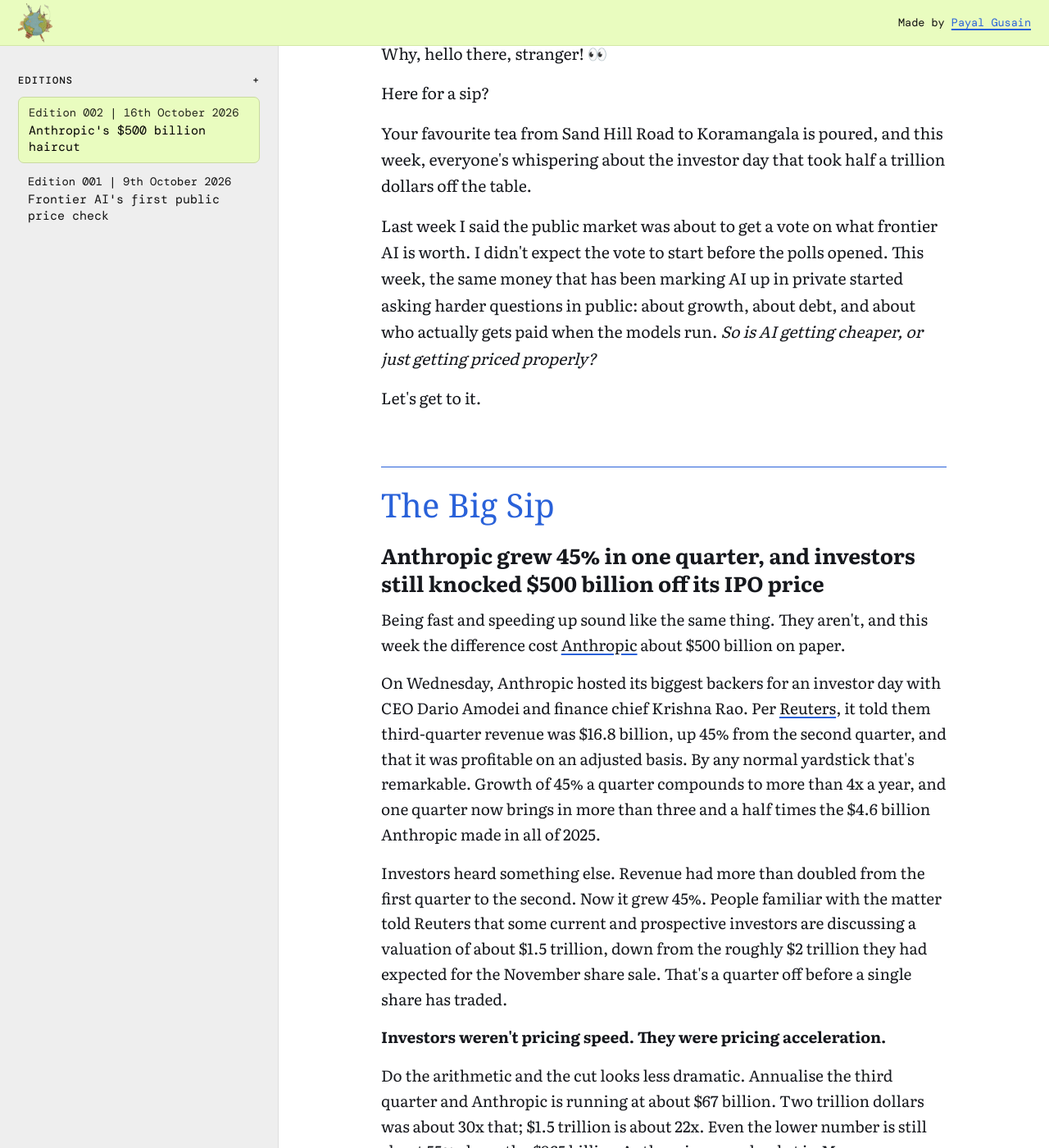
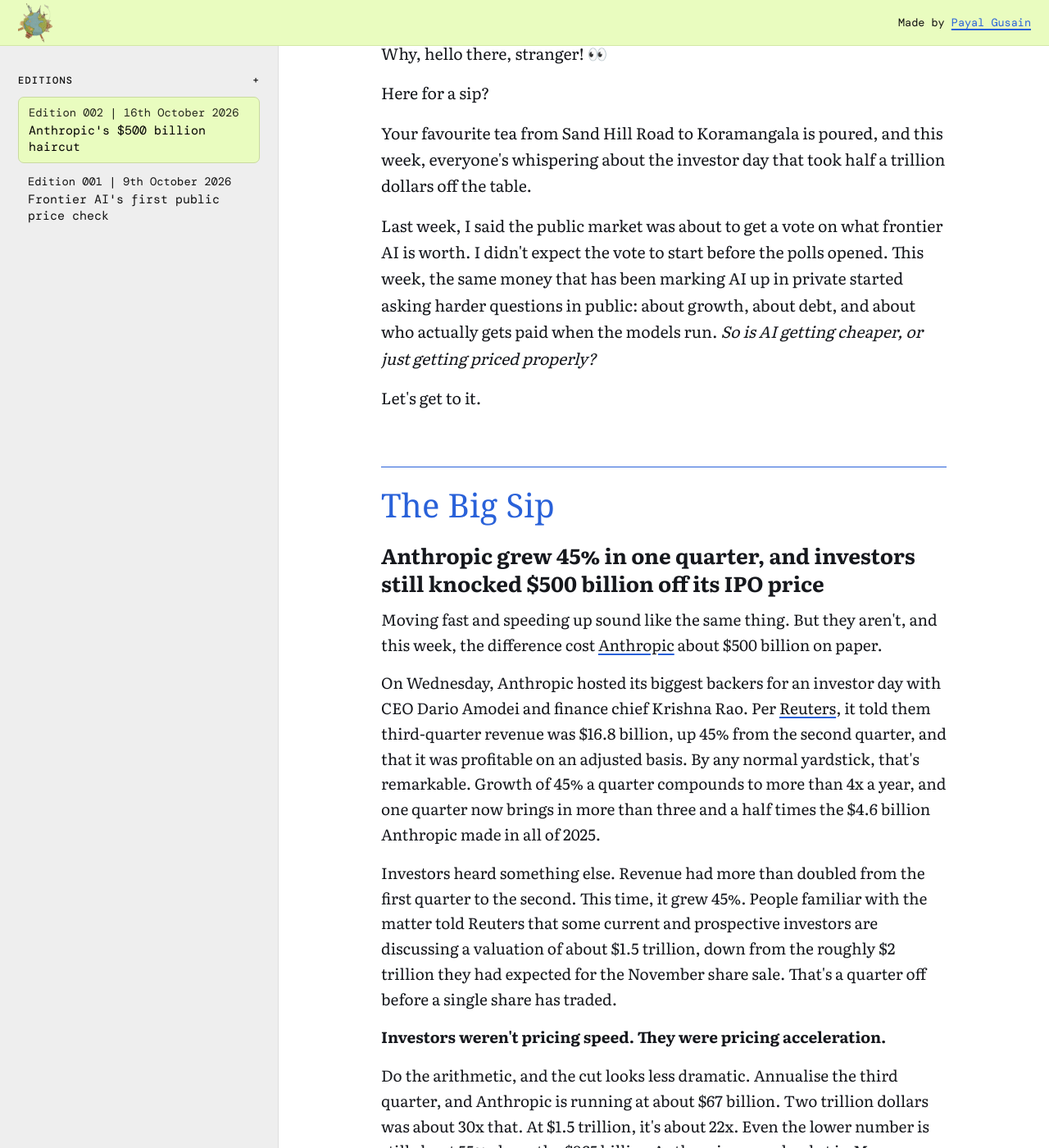
Before and after one commit to pgwrites/keeping-up-with-the-capital, a Jekyll site: the page built from _posts/2026-10-16-anthropic-ipo-haircut-zetwerk.md, in a window 1280 px wide and 1400 px high, scrolled down 538 px. Shown: the whole window at 82% size. Built offline with Jekyll 4.4.1, drawn with Linux system fonts in a browser that asks for light colours; some web fonts are replaced; some of the changed text lies outside the part shown.

Commit message:
Edition 002: punctuation pass; STYLE.md: add sourcing-voice and punctuation rules
Co-Authored-By: Claude Opus 5.5 <noreply@anthropic.com>
Claude-Session: https://claude.ai/code/session_019yddCmAbBGRort8Ve7bfPc

```diff
--- a/_posts/2026-10-16-anthropic-ipo-haircut-zetwerk.md
+++ b/_posts/2026-10-16-anthropic-ipo-haircut-zetwerk.md
@@ -15,7 +15,7 @@ Here for a sip?
 
 Your favourite tea from Sand Hill Road to Koramangala is poured, and this week, everyone's whispering about the investor day that took half a trillion dollars off the table.
 
-Last week I said the public market was about to get a vote on what frontier AI is worth. I didn't expect the vote to start before the polls opened. This week, the same money that has been marking AI up in private started asking harder questions in public: about growth, about debt, and about who actually gets paid when the models run. *So is AI getting cheaper, or just getting priced properly?*
+Last week, I said the public market was about to get a vote on what frontier AI is worth. I didn't expect the vote to start before the polls opened. This week, the same money that has been marking AI up in private started asking harder questions in public: about growth, about debt, and about who actually gets paid when the models run. *So is AI getting cheaper, or just getting priced properly?*
 
 Let's get to it.
 
@@ -26,15 +26,15 @@ Let's get to it.
 # Anthropic grew 45% in one quarter, and investors still knocked $500 billion off its IPO price
 {: .take}
 
-Being fast and speeding up sound like the same thing. They aren't, and this week the difference cost [Anthropic](https://www.anthropic.com/) about $500 billion on paper.
+Moving fast and speeding up sound like the same thing. But they aren't, and this week, the difference cost [Anthropic](https://www.anthropic.com/) about $500 billion on paper.
 
-On Wednesday, Anthropic hosted its biggest backers for an investor day with CEO Dario Amodei and finance chief Krishna Rao. Per [Reuters](https://wtvbam.com/2026/10/15/exclusive-investors-temper-anthropic-ipo-valuation-expectations-over-revenue-growth-slowdown-sources-say/), it told them third-quarter revenue was $16.8 billion, up 45% from the second quarter, and that it was profitable on an adjusted basis. By any normal yardstick that's remarkable. Growth of 45% a quarter compounds to more than 4x a year, and one quarter now brings in more than three and a half times the $4.6 billion Anthropic made in all of 2025.
+On Wednesday, Anthropic hosted its biggest backers for an investor day with CEO Dario Amodei and finance chief Krishna Rao. Per [Reuters](https://wtvbam.com/2026/10/15/exclusive-investors-temper-anthropic-ipo-valuation-expectations-over-revenue-growth-slowdown-sources-say/), it told them third-quarter revenue was $16.8 billion, up 45% from the second quarter, and that it was profitable on an adjusted basis. By any normal yardstick, that's remarkable. Growth of 45% a quarter compounds to more than 4x a year, and one quarter now brings in more than three and a half times the $4.6 billion Anthropic made in all of 2025.
 
-Investors heard something else. Revenue had more than doubled from the first quarter to the second. Now it grew 45%. People familiar with the matter told Reuters that some current and prospective investors are discussing a valuation of about $1.5 trillion, down from the roughly $2 trillion they had expected for the November share sale. That's a quarter off before a single share has traded.
+Investors heard something else. Revenue had more than doubled from the first quarter to the second. This time, it grew 45%. People familiar with the matter told Reuters that some current and prospective investors are discussing a valuation of about $1.5 trillion, down from the roughly $2 trillion they had expected for the November share sale. That's a quarter off before a single share has traded.
 
 **Investors weren't pricing speed. They were pricing acceleration.**
 
-Do the arithmetic and the cut looks less dramatic. Annualise the third quarter and Anthropic is running at about $67 billion. Two trillion dollars was about 30x that; $1.5 trillion is about 22x. Even the lower number is still about 55% above the [$965 billion](https://finance.yahoo.com/technology/ai/articles/two-exit-doors-anthropic-2-051103937.html) Anthropic was valued at in May.
+Do the arithmetic, and the cut looks less dramatic. Annualise the third quarter, and Anthropic is running at about $67 billion. Two trillion dollars was about 30x that. At $1.5 trillion, it's about 22x. Even the lower number is still about 55% above the [$965 billion](https://finance.yahoo.com/technology/ai/articles/two-exit-doors-anthropic-2-051103937.html) Anthropic was valued at in May.
 
 The mood around it didn't help. US chip stocks lost [$1.64 trillion over six sessions](https://www.aol.com/articles/us-chip-stocks-set-wipe-135038000.html) before Thursday, which Reuters put down to bets on an interest-rate hike and worries about the cost of the AI build-out. A week earlier, the Financial Times reported that OpenAI's annualised revenue was [about $50 billion, not the $70 billion](https://finance.yahoo.com/technology/article/anthropic-q3-revenue-climbs-to-168-billion-report-221619202.html) investors had been working with.
 
@@ -64,13 +64,13 @@ The bull case for the landlord is real. Evan Schlossman of Neostellar Capital, a
 
 ### Siemens, AMD, Intel and Hitachi are writing the cheques for AI's physical bottlenecks
 
-On the same Wednesday, three startups fixing three different physical limits on AI raised money, and in each case an industrial giant was in the round.
+On the same Wednesday, three startups fixing three different physical limits on AI raised money, and in each case, an industrial giant was in the round.
 
-- **Power.** GPU clusters can swing their power draw in milliseconds. Estonia's Skeleton Technologies builds supercapacitor-based systems that smooth those swings. Siemens led a nine-figure round that values it [above $1 billion](https://tech.eu/2026/10/14/skeleton-technologies-surpasses-1b-valuation-with-siemens-backing-for-us-expansion/), and the partnership covers power delivery from the grid to the server rack. CEO Taavi Madiberk's line: <mark>"In AI infrastructure, supercapacitors are becoming the new semiconductors."</mark>
+- **Power.** GPU clusters can swing their power draw in milliseconds. Estonia's Skeleton Technologies builds supercapacitor-based systems that smooth those swings. Siemens led a nine-figure round that values it [above $1 billion](https://tech.eu/2026/10/14/skeleton-technologies-surpasses-1b-valuation-with-siemens-backing-for-us-expansion/), and the partnership covers power delivery from the grid to the server rack. As CEO Taavi Madiberk put it, <mark>"In AI infrastructure, supercapacitors are becoming the new semiconductors."</mark>
 - **Networking.** UK-based Salience Labs makes photonic chips that use light to switch data between GPUs across racks. Its [$125 million Series B](https://tech.eu/2026/10/14/salience-labs-secures-125m-to-scale-photonic-chips-for-ai-data-centres/) was led by Bullhound Capital, with AMD Ventures and Intel Capital joining as new investors.
-- **Materials.** Bengaluru's Scimplify turns lab processes into high-purity specialty chemicals and critical materials, made through more than 500 partner factories. Hitachi Ventures led its [$25 million round](https://globalventuring.com/corporate/asia/hitachi-ventures-leads-25m-strategic-round-in-chemicals-platform-scimplify/), with Henkel and Teknor Apex joining and Accel and 3one4 Capital returning. Teknor Apex will also be a US manufacturing partner. Scimplify runs at $200 million in annualised revenue, and when a Japanese chip-materials company wanted a source outside China, its sample passed testing in two months against an expected year.
+- **Materials.** Bengaluru's Scimplify turns lab processes into high-purity specialty chemicals and critical materials, made through more than 500 partner factories. Hitachi Ventures led its [$25 million round](https://globalventuring.com/corporate/asia/hitachi-ventures-leads-25m-strategic-round-in-chemicals-platform-scimplify/), with Henkel and Teknor Apex joining and Accel and 3one4 Capital returning. Teknor Apex will also be a US manufacturing partner. Scimplify runs at $200 million in annualised revenue. When a Japanese chip-materials company wanted a source outside China, Scimplify's sample passed testing in two months, against an expected wait of about a year.
 
-Last edition, it was Samsung lining up behind Indian chip startup Agrani Labs. The pattern is that each backer is buying into a bottleneck in its own business. Siemens sells electrical systems for data centres, and Markus Grabmeier, its president of electrical products, said <mark>"Skeleton's portfolio perfectly complements Siemens' comprehensive data centre offering."</mark> A VC buys a return. A corporate also buys a place in the queue.
+Last edition, it was Samsung lining up behind Indian chip startup Agrani Labs. The pattern is that each backer is buying into a bottleneck in its own business. Siemens sells electrical systems for data centres, and Markus Grabmeier, its president of electrical products, said, <mark>"Skeleton's portfolio perfectly complements Siemens' comprehensive data centre offering."</mark> A VC buys a return. A corporate also buys a place in the queue.
 
 **VCs are betting on AI demand. Corporates are buying seats at its bottlenecks.** With chip stocks falling, the corporate cheque is starting to look like the steadier one for hardware founders. India has a real shot here: Hitachi Ventures' Radhika Ananth says much of the country's manufacturing capacity is underused and needs the science and quality systems global buyers require, which is exactly the gap Scimplify is filling.
 
@@ -102,12 +102,12 @@ The RDI Fund named its first cohort: [19 fund managers sharing ₹7,131 crore](h
 
 Here's how I think about it. **The government isn't picking startups. It's picking the people who pick startups.** That's the right instinct for a state that doesn't want to run a VC desk. The matching rule matters even more: it makes private LPs say yes before public money moves, and the government's commitment won't all be released up front.
 
-The first cohort is about 7% of the ₹1 lakh crore corpus, so this is a start, not a flood, and a second cohort is promised soon. The counter-voice is worth hearing: the same ET report notes an Indian Express investigation raised conflict-of-interest questions about project selection at the Technology Development Board, another arm of the scheme. If the RDI money moves on time and the fund managers find matching capital, Indian deeptech gets patient money with a VC's discipline attached.
+The first cohort is about 7% of the ₹1 lakh crore corpus. So this is a start, not a flood, and a second cohort is promised soon. The counter-voice is worth hearing: the same ET report notes an Indian Express investigation raised conflict-of-interest questions about project selection at the Technology Development Board, another arm of the scheme. If the RDI money moves on time and the fund managers find matching capital, Indian deeptech gets patient money with a VC's discipline attached.
 
 ## The Deal Sheet
 
 <ul class="dlist">
-<li><span class="dco">Anduril</span><span class="dmeta">Employee tender · up to $1.3B at ~$90B</span><span class="dsig">The defence-tech company is letting current and former staff in 16 countries sell shares at $94.80 each until 9 November. That's about 48% above the <a href="https://dealroom.co/news/162674-anduril-eyes-90b-valuation-in-1-3b-employee-share-sale/">$61 billion it was valued at in May</a>, and about 41x its $2.2 billion in 2025 revenue. Liquidity without an IPO, at a higher price.</span></li>
+<li><span class="dco">Anduril</span><span class="dmeta">Employee tender · up to $1.3B at ~$90B</span><span class="dsig">The defence-tech company is letting current and former staff in 16 countries sell shares at $94.80 each until 9 November. That's about 48% above the <a href="https://dealroom.co/news/162674-anduril-eyes-90b-valuation-in-1-3b-employee-share-sale/">$61 billion it was valued at in May</a> and about 41x its $2.2 billion in 2025 revenue. Liquidity without an IPO, at a higher price.</span></li>
 <li><span class="dco">Harmonic Security</span><span class="dmeta">Series B · $50M · Crosspoint Capital Partners</span><span class="dsig">Software that watches how employees use AI tools, from browser chatbots to agents, and controls what data goes in. Its founders previously built Digital Shadows, which ReliaQuest acquired. CEO Alastair Paterson says every board asks <a href="https://securityweek.com/harmonic-security-raises-50-million-for-workforce-ai-protection">two questions: how to reduce the risk of AI use, and whether it's paying off</a>.</span></li>
 <li><span class="dco">Confido Health</span><span class="dmeta">Series A extension · $12.5M · Z47</span><span class="dsig">AI agents that handle a medical practice's admin: scheduling, insurance checks, billing and patient outreach. It works across <a href="https://www.fiercehealthcare.com/ai-and-machine-learning/confido-health-expands-beyond-voice-ai-agentic-platform-medical-practices">more than 1,500 US care sites in 27 states</a>, says it has grown 15x since its last round, and sells first to private equity firms, then to the clinics they own. Blume Ventures and Together Fund also invested.</span></li>
 <li><span class="dco">Spill Games</span><span class="dmeta">Series A · $10.5M · Elevation Capital</span><span class="dsig">A Bengaluru studio making free-to-play casual and puzzle games for global players, using an in-house engine that it says builds games about 4x faster. Founded in 2024, it raised <a href="https://inc42.com/?p=575958">a $3.1 million seed only in April</a> and now has six games in its portfolio.</span></li>
```
Also changed, not shown: other parts of _posts/2026-10-16-anthropic-ipo-haircut-zetwerk.md (+6 -6 lines), STYLE.md (+3 -1 lines).
